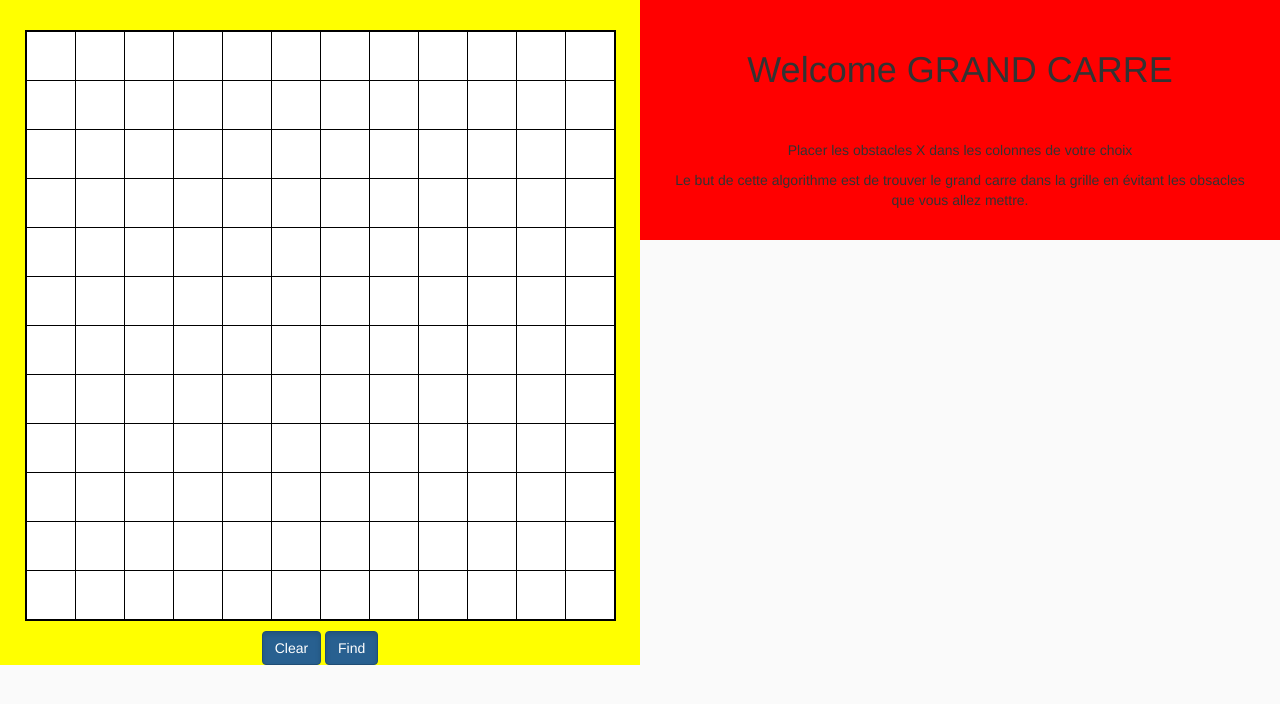
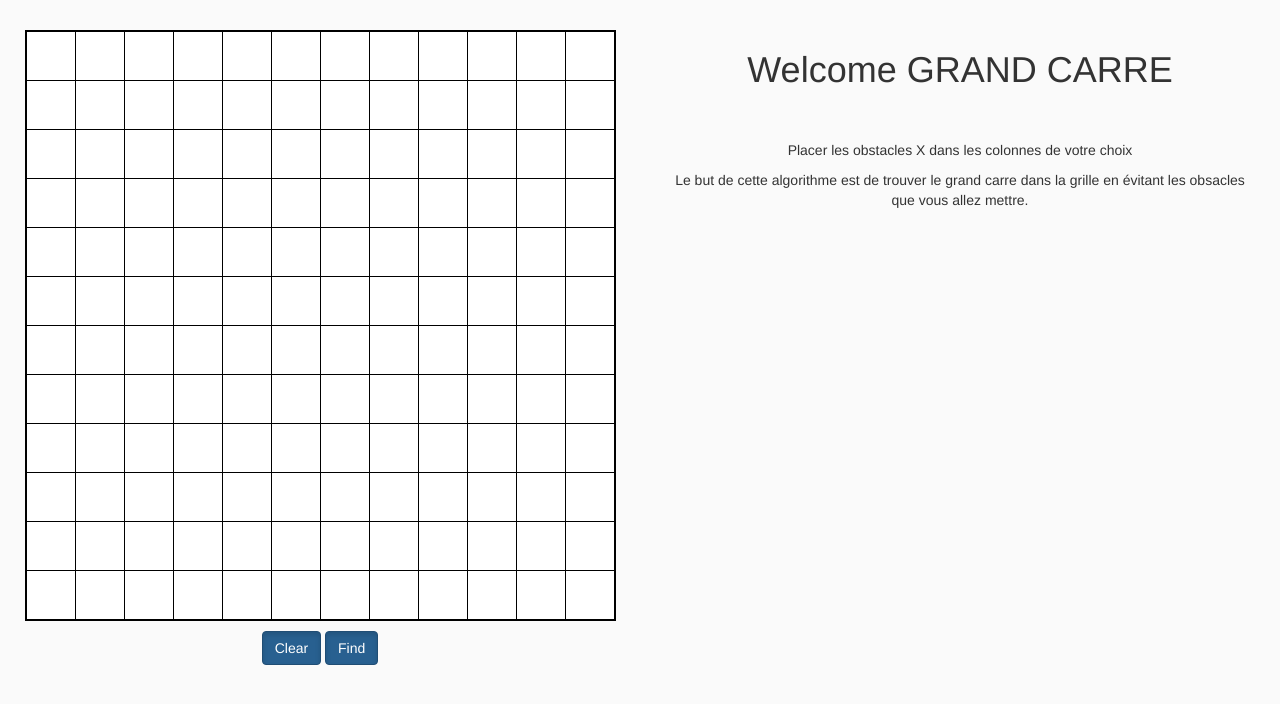
Before and after one commit to mikedido/grand_carre, a Flask app: page / in a window 1280 px wide. Shown: the top 704 px of the page. Run offline with Flask 2, Linux system fonts and the light colour scheme; some libraries are stand-ins or nearby versions.

Commit message:
remove color

```diff
--- a/app/static/styles/index.css
+++ b/app/static/styles/index.css
@@ -42,13 +42,11 @@ html, body {
   }
 
   .right {
-    background-color:red;
     width:50%;
     float:right;
   }
 
   .left {
-    background-color:Yellow;
     width:50%;
     float:left;
     text-align: center;
```
